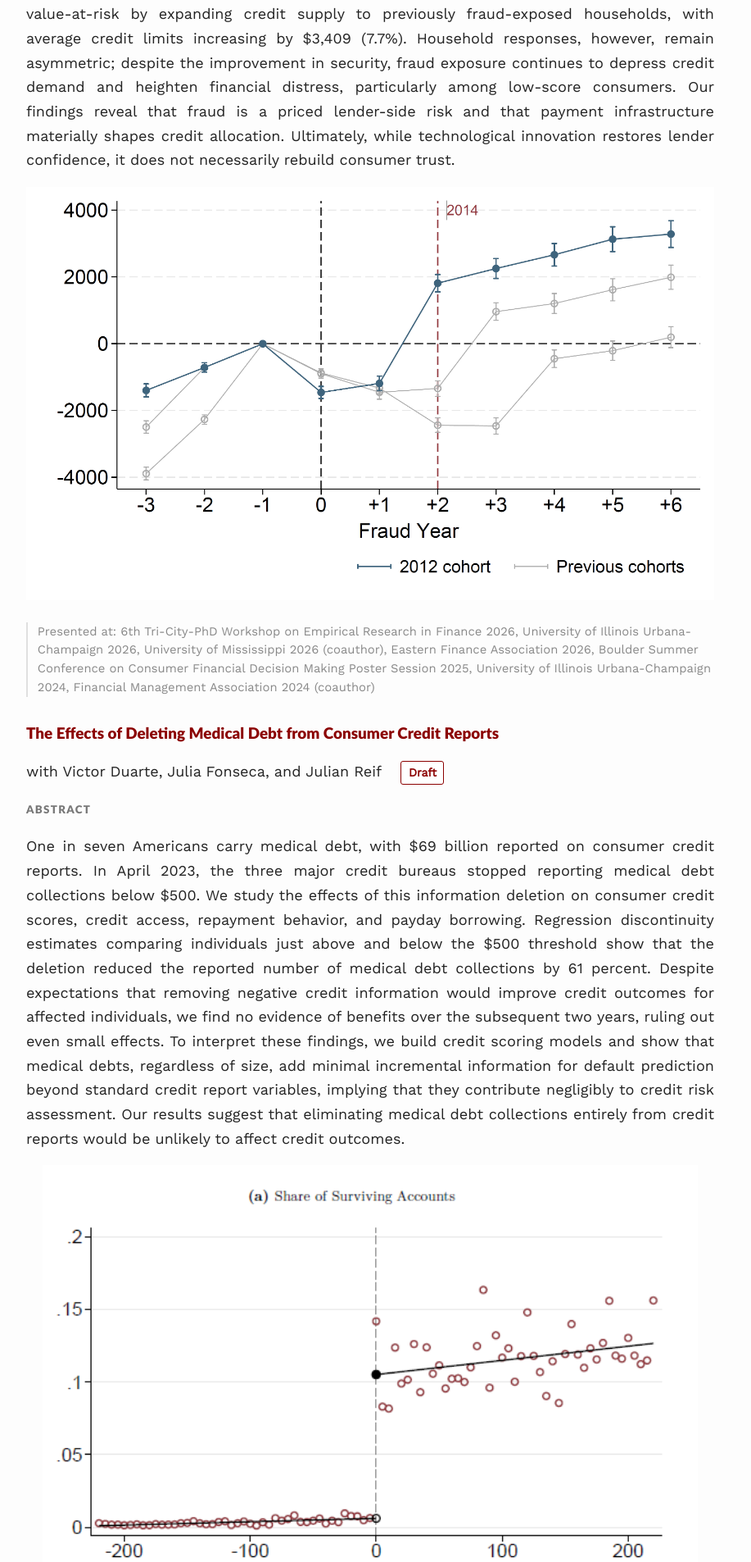
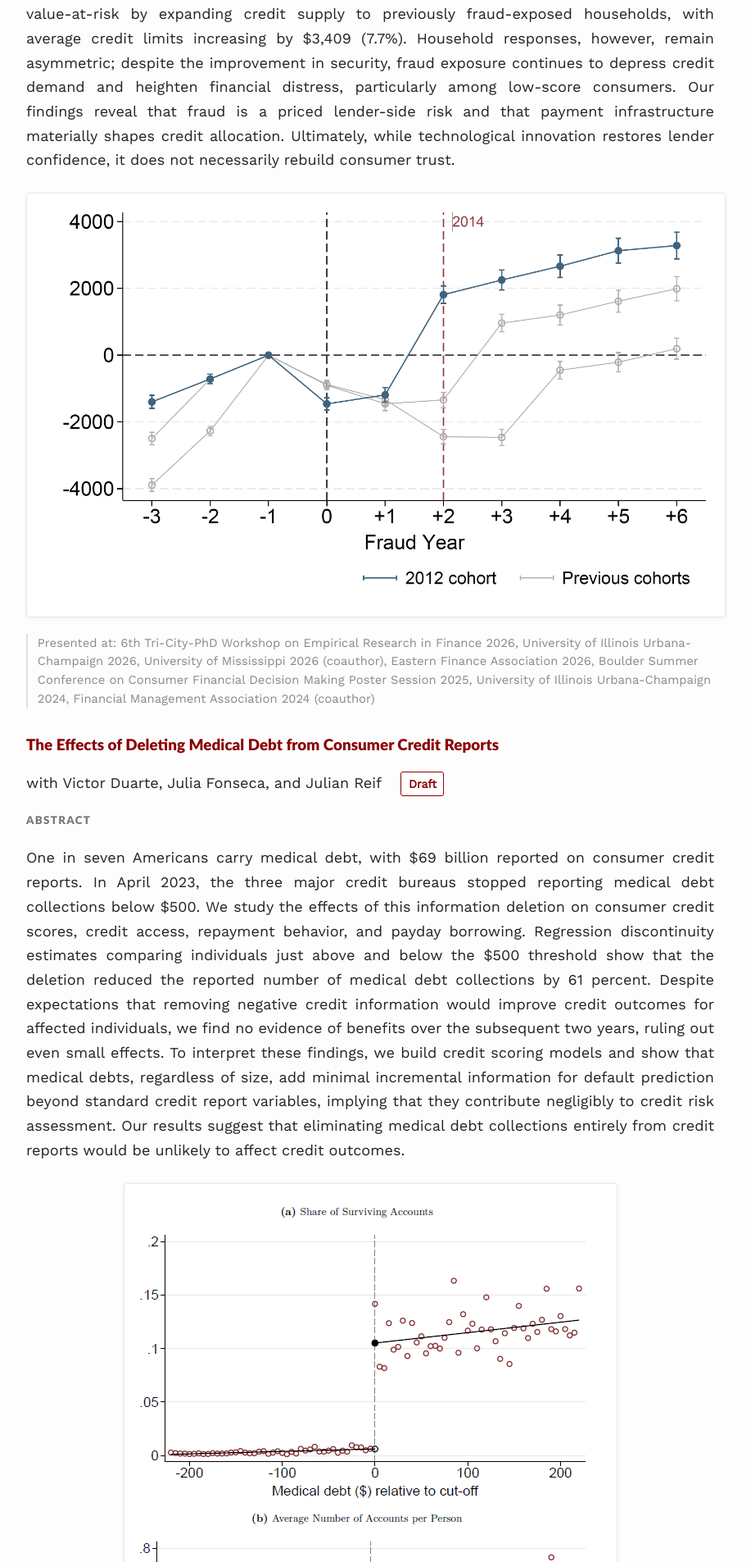
Before and after one commit to divijkohli/divijkohli.github.io, a Jekyll site: the page built from _pages/research.md, in a window 1280 px wide. Shown: the part 897-2802 px from the top of the page at 82% size, without its empty margins (188-1105 px from the left). Built offline with Jekyll 4.4.1, drawn with Linux system fonts in a browser that asks for light colours; nearby versions of some CDN libraries.

Commit message:
Style research figures and add scrollable Honors & Fellowships section
- Wrap all paper figures in .paper-figure class with border, shadow, and click-to-enlarge
- Make Honors & Fellowships scrollable using conference-scroll
- Add 2016 Madras School of Economics Course Topper Fellowship entries

Co-Authored-By: Claude Sonnet 4.6 <noreply@anthropic.com>

```diff
--- a/_pages/research.md
+++ b/_pages/research.md
@@ -18,7 +18,11 @@ with Justin Mohr &nbsp; <a class="paper-link" href="{{ site.baseurl }}/KM_2025_0
 <p align="justify">
 We exploit a large-scale shift in U.S. credit card payment infrastructure to identify how payment security affects household credit outcomes. By comparing fraud-affected households to matched controls before and after the 2014 "BuySecure" initiative—which catalyzed the nationwide adoption of chip-enabled (EMV) technology—we demonstrate that while payment security restores lender willingness to lend, it fails to alleviate the demand-side scarring associated with identity theft. Using account-level credit bureau data from 2004–2020, we find that the reform led to a large and persistent decline in fraud: overall incidence fell by 70%, and repeat victimization by 61%. Lenders responded to this reduction in value-at-risk by expanding credit supply to previously fraud-exposed households, with average credit limits increasing by $3,409 (7.7%). Household responses, however, remain asymmetric; despite the improvement in security, fraud exposure continues to depress credit demand and heighten financial distress, particularly among low-score consumers. Our findings reveal that fraud is a priced lender-side risk and that payment infrastructure materially shapes credit allocation. Ultimately, while technological innovation restores lender confidence, it does not necessarily rebuild consumer trust.
 </p>
-![Plot]( {{ site.baseurl }}/assets/images/KM.png )
+<div class="paper-figure">
+  <a href="{{ site.baseurl }}/assets/images/KM.png" target="_blank">
+    <img src="{{ site.baseurl }}/assets/images/KM.png" alt="House of Stolen Cards figure">
+  </a>
+</div>
 <div class="presented-at">
 Presented at: 6th Tri-City-PhD Workshop on Empirical Research in Finance 2026, University of Illinois Urbana-Champaign 2026, University of Mississippi 2026 (coauthor), Eastern Finance Association 2026, Boulder Summer Conference on Consumer Financial Decision Making Poster Session 2025, University of Illinois Urbana-Champaign 2024, Financial Management Association 2024 (coauthor)
 </div>
@@ -30,8 +34,10 @@ with Victor Duarte, Julia Fonseca, and Julian Reif &nbsp; <a class="paper-link"
 #### Abstract
 <p align="justify">
 One in seven Americans carry medical debt, with \$69 billion reported on consumer credit reports. In April 2023, the three major credit bureaus stopped reporting medical debt collections below $500. We study the effects of this information deletion on consumer credit scores, credit access, repayment behavior, and payday borrowing. Regression discontinuity estimates comparing individuals just above and below the \$500 threshold show that the deletion reduced the reported number of medical debt collections by 61 percent. Despite expectations that removing negative credit information would improve credit outcomes for affected individuals, we find no evidence of benefits over the subsequent two years, ruling out even small effects. To interpret these findings, we build credit scoring models and show that medical debts, regardless of size, add minimal incremental information for default prediction beyond standard credit report variables, implying that they contribute negligibly to credit risk assessment. Our results suggest that eliminating medical debt collections entirely from credit reports would be unlikely to affect credit outcomes. </p>
-<div style="text-align: center;">
-    <img src="{{ site.baseurl }}/assets/images/DFKR.png" alt="" width="800">
+<div class="paper-figure">
+  <a href="{{ site.baseurl }}/assets/images/DFKR.png" target="_blank">
+    <img src="{{ site.baseurl }}/assets/images/DFKR.png" alt="Medical debt deletion figure">
+  </a>
 </div>
 <div class="presented-at">
 Presented at: NBER Summer Institute – Economics of Health 2026 (coauthor), Georgia Tech–Atlanta Fed Household Finance Conference 2026 (coauthor), Midwest Finance Association 2026, American Finance Association 2026 (coauthor), Georgetown McDonough 2025 (coauthor), University of Illinois Urbana-Champaign
@@ -45,7 +51,11 @@ with Viraj R. Chordiya, Justin Mohr, and Yucheng Zhou &nbsp; <a class="paper-lin
 <p align="justify">
 What happens to consumer borrowing when interest rates rise? Standard intuition suggests that higher rates reduce borrowing by raising borrowing costs and tightening cash flow. We show that, over medium horizons, the opposite can occur. Using a representative panel of consumer credit records, we estimate dynamic responses of household debt. A 25 basis point increase in the 1-year rate raises total consumer debt by about 2% over three years ($1,539). These effects are highly uneven across households. Debt increases are concentrated among financially constrained borrowers, while high-credit-score consumers show little to no response. Additional evidence is consistent with an indirect channel: monetary tightening weakens labor-market income, and more exposed households respond by relying more on credit. Our results show that contractionary monetary policy can increase indebtedness among vulnerable households, highlighting an important distributional dimension of monetary transmission.
 </p>
-![Plot]( {{ site.baseurl }}/assets/images/CKMZ.png )
+<div class="paper-figure">
+  <a href="{{ site.baseurl }}/assets/images/CKMZ.png" target="_blank">
+    <img src="{{ site.baseurl }}/assets/images/CKMZ.png" alt="Rates Up Balances Up figure">
+  </a>
+</div>
 <div class="presented-at">
 Presented at: Boulder Summer Conference on Consumer Financial Decision Making Poster Session 2026, University of Illinois at Urbana-Champaign 2026 (co-author), Financial Management Association Early Ideas 2024
 </div>
--- a/assets/css/_sass/style.scss
+++ b/assets/css/_sass/style.scss
@@ -400,6 +400,26 @@ blockquote {
   }
 }
 
+/* Paper figures on research page */
+.paper-figure {
+  margin: 1.4em auto 0.6em;
+  text-align: center;
+
+  img {
+    max-width: 100%;
+    border: 1px solid #e8e8e8;
+    border-radius: 4px;
+    padding: 6px;
+    background: #fff;
+    box-shadow: 0 1px 5px rgba(0,0,0,0.07);
+    transition: box-shadow 0.2s ease;
+
+    &:hover {
+      box-shadow: 0 3px 10px rgba(0,0,0,0.13);
+    }
+  }
+}
+
 /* Reference grid on homepage */
 .ref-grid {
   display: grid;
```
Also changed, not shown: _pages/news.md (+11 -0 lines).
